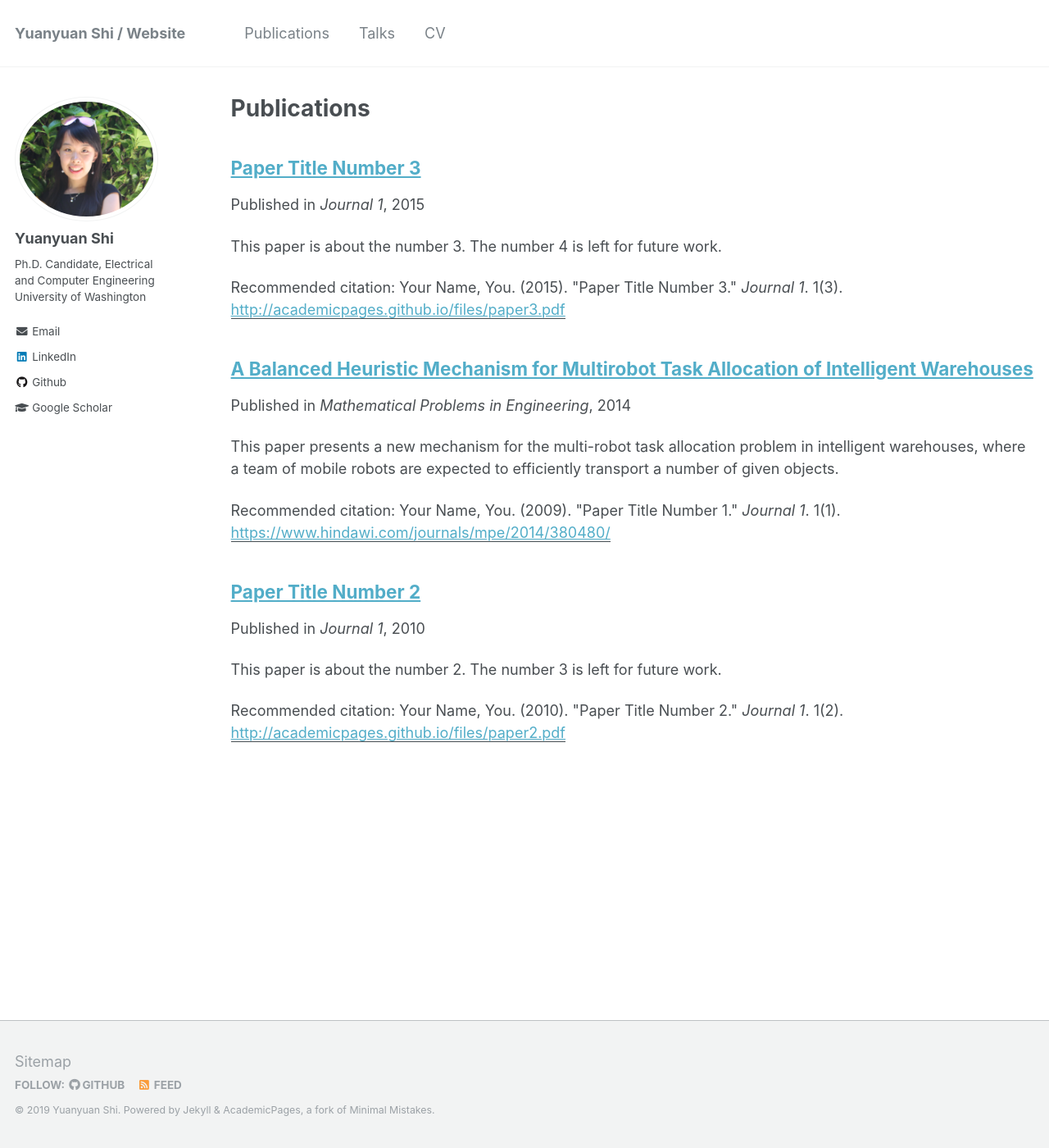
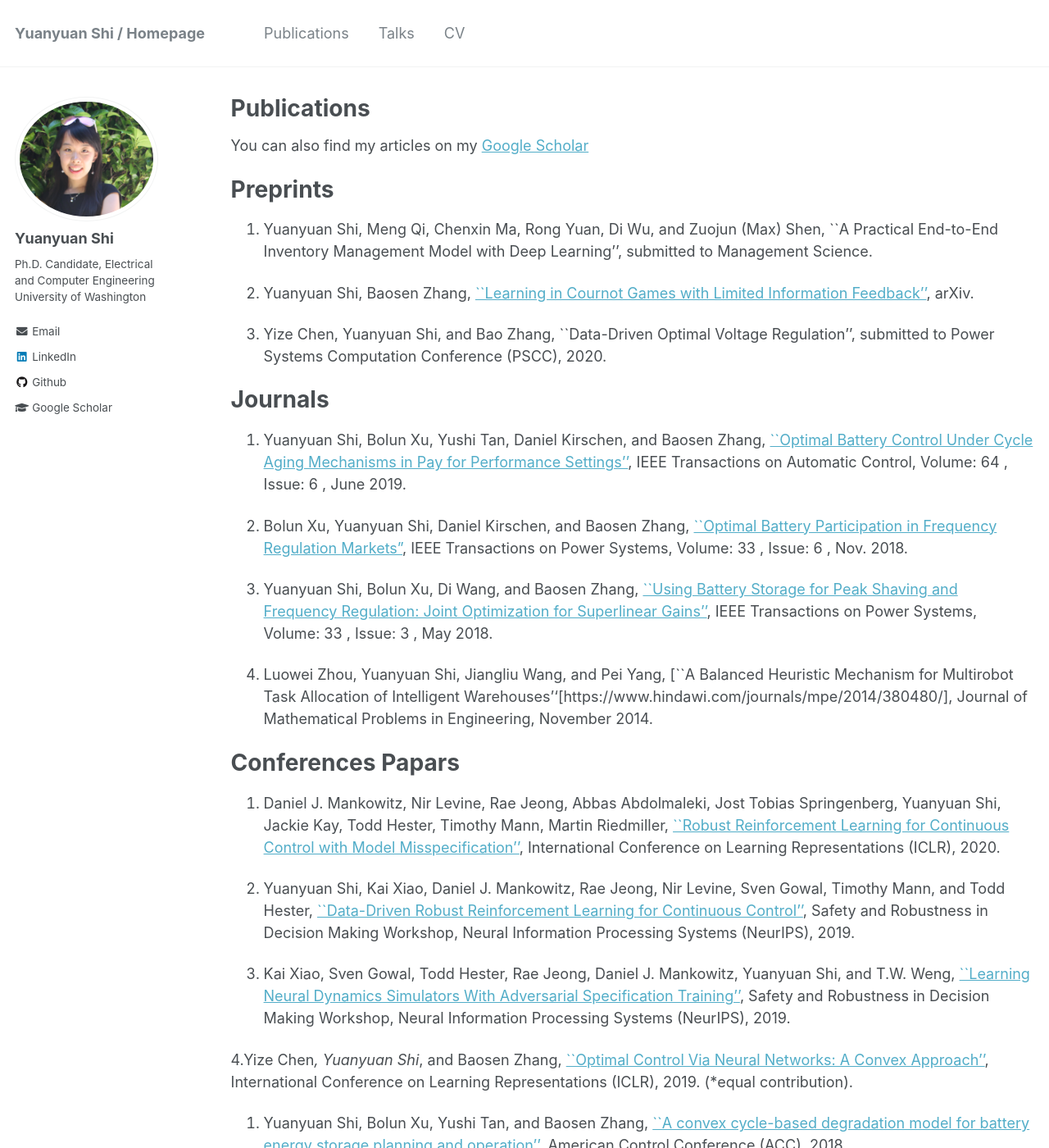
Before and after one commit to Yuanyuan-Shi/website, a Jekyll site: the page built from _pages/publications.md, in a window 1280 px wide and 1400 px high. Shown: the whole window at 82% size. Built offline with Jekyll 4.4.1, drawn with Linux system fonts in a browser that asks for light colours; some of the changed text lies outside the part shown.

Commit message:
change publications

```diff
--- a/_config.yml
+++ b/_config.yml
@@ -7,7 +7,7 @@
 
 # Site Settings
 locale                   : "en-US"
-title                    : "Yuanyuan Shi / Website"
+title                    : "Yuanyuan Shi / Homepage"
 title_separator          : "-"
 name                     : &name "Yuanyuan Shi"
 description              : &description "personal description"
--- a/_pages/publications.md
+++ b/_pages/publications.md
@@ -4,13 +4,44 @@ title: "Publications"
 permalink: /publications/
 author_profile: true
 ---
-
-{% if author.googlescholar %}
-  You can also find my articles on <u><a href="{{author.googlescholar}}">my Google Scholar profile</a>.</u>
-{% endif %}
-
 {% include base_path %}
 
-{% for post in site.publications reversed %}
-  {% include archive-single.html %}
-{% endfor %}
+You can also find my articles on my [Google Scholar](https://scholar.google.com/citations?user=XkrVZrwAAAAJ&hl=en)
+
+Preprints
+======
+1. Yuanyuan Shi, Meng Qi, Chenxin Ma, Rong Yuan, Di Wu, and Zuojun (Max) Shen, ``A Practical End-to-End Inventory Management Model with Deep Learning'', submitted to Management Science.
+
+2. Yuanyuan Shi, Baosen Zhang, [``Learning in Cournot Games with Limited Information Feedback''](https://arxiv.org/abs/1906.06612), arXiv.
+
+3. Yize Chen, Yuanyuan Shi, and Bao Zhang, ``Data-Driven Optimal Voltage Regulation'', submitted to Power Systems Computation Conference (PSCC), 2020.
+
+Journals
+======
+
+1. Yuanyuan Shi, Bolun Xu, Yushi Tan, Daniel Kirschen, and Baosen Zhang, [``Optimal Battery Control Under Cycle Aging Mechanisms in Pay for Performance Settings''](https://ieeexplore.ieee.org/abstract/document/8449100), IEEE Transactions on Automatic Control, Volume: 64 , Issue: 6 , June 2019.
+
+2. Bolun Xu, Yuanyuan Shi, Daniel Kirschen, and Baosen Zhang, [``Optimal Battery Participation in Frequency Regulation Markets"](https://ieeexplore.ieee.org/document/8383984), IEEE Transactions on Power Systems, Volume: 33 , Issue: 6 , Nov. 2018.
+
+3. Yuanyuan Shi, Bolun Xu, Di Wang, and Baosen Zhang, [``Using Battery Storage for Peak Shaving and Frequency Regulation: Joint Optimization for Superlinear Gains''](https://ieeexplore.ieee.org/document/8027056), IEEE Transactions on Power Systems, Volume: 33 , Issue: 3 , May 2018.
+
+4. Luowei Zhou, Yuanyuan Shi, Jiangliu Wang, and Pei Yang, [``A Balanced Heuristic Mechanism for Multirobot Task Allocation of Intelligent Warehouses''[https://www.hindawi.com/journals/mpe/2014/380480/], Journal of Mathematical Problems in Engineering, November 2014.
+
+Conferences Papars
+======
+
+1. Daniel J. Mankowitz, Nir Levine, Rae Jeong, Abbas Abdolmaleki, Jost Tobias Springenberg, Yuanyuan Shi, Jackie Kay, Todd Hester, Timothy Mann, Martin Riedmiller, [``Robust Reinforcement Learning for Continuous Control with Model Misspecification''](https://openreview.net/forum?id=HJgC60EtwB), International Conference on Learning Representations (ICLR), 2020.
+
+2. Yuanyuan Shi, Kai Xiao, Daniel J. Mankowitz, Rae Jeong, Nir Levine, Sven Gowal, Timothy Mann, and Todd Hester, [``Data-Driven Robust Reinforcement Learning for Continuous Control''](https://drive.google.com/file/d/0B3mY6u_lryzddkRrQ0xzQWtpemRUSHBnZ2NHMnctS1B5b01J/view), Safety and Robustness in Decision Making Workshop, Neural Information Processing Systems (NeurIPS), 2019.
+
+3. Kai Xiao, Sven Gowal, Todd Hester, Rae Jeong, Daniel J. Mankowitz, Yuanyuan Shi, and T.W. Weng, [``Learning Neural Dynamics Simulators With Adversarial Specification Training''](https://drive.google.com/file/d/0B3mY6u_lryzdWWVxZ2pYZ1dINUQ3WUEwSHlkWnNSZDh5THVj/view), Safety and Robustness in Decision Making Workshop, Neural Information Processing Systems (NeurIPS), 2019.
+
+4.Yize Chen*, Yuanyuan Shi*, and Baosen Zhang, [``Optimal Control Via Neural Networks: A Convex Approach''](https://openreview.net/forum?id=H1MW72AcK7), International Conference on Learning Representations (ICLR), 2019.  (*equal contribution).
+
+5. Yuanyuan Shi, Bolun Xu, Yushi Tan, and Baosen Zhang, [``A convex cycle-based degradation model for battery energy storage planning and operation''](https://ieeexplore.ieee.org/document/8431814), American Control Conference (ACC), 2018
+
+6. Bolun Xu, Yuanyuan Shi, Daniel Kirschen, and Baosen Zhang, [“Optimal regulation response of batteries under cycle aging mechanisms”](https://ieeexplore.ieee.org/stamp/stamp.jsp?arnumber=8263750), IEEE Conference on Decision and Control (CDC), 2017
+
+7. Yize Chen, Yuanyuan Shi, and Baosen Zhang. [``Modeling and Optimization of Complex Building Energy Systems with Deep Neural Networks''](https://arxiv.org/abs/1711.02278), Asilomar Conference, 2017.
+
+8. Yuanyuan Shi, Bolun Xu, Baosen Zhang, and Di Wang, [``Leveraging energy storage to optimize data center electricity cost in emerging power markets"](https://arxiv.org/abs/1606.01536), Seventh International Conference on Future Energy Systems, ACM (e-Energy), 2016.
```
